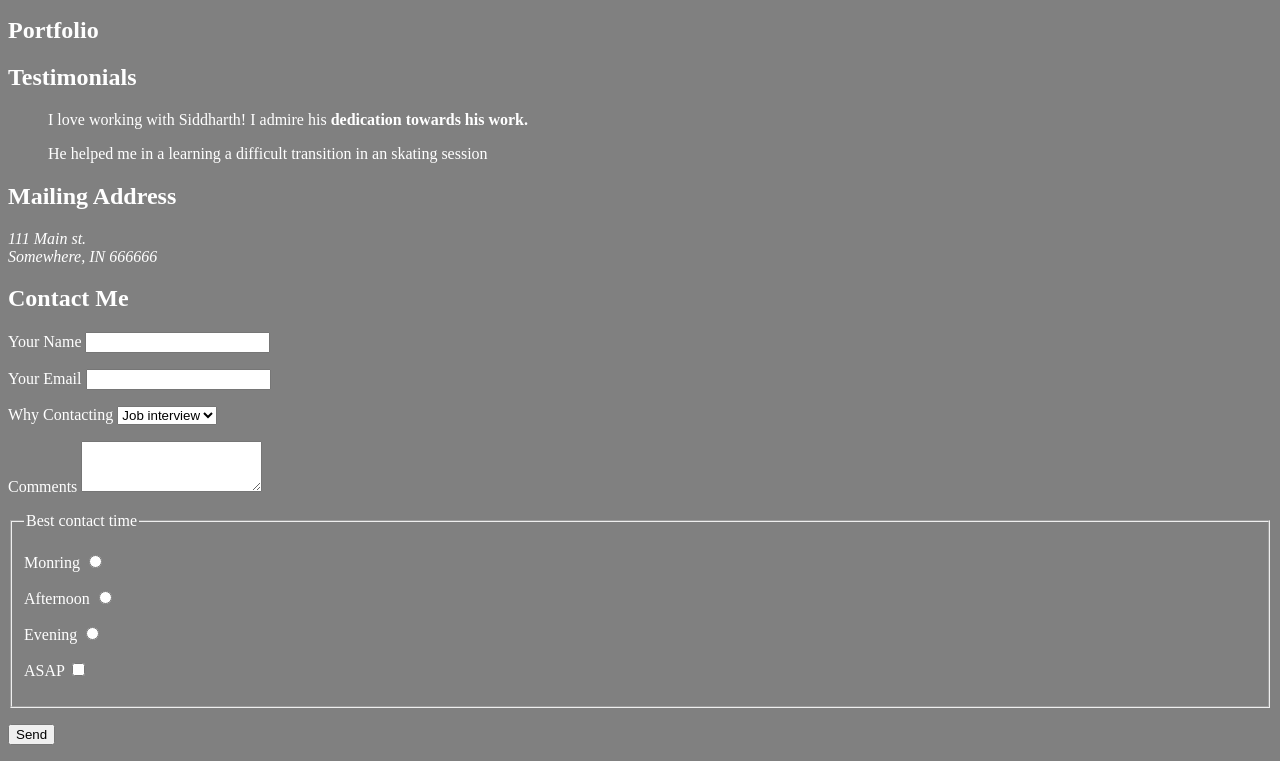
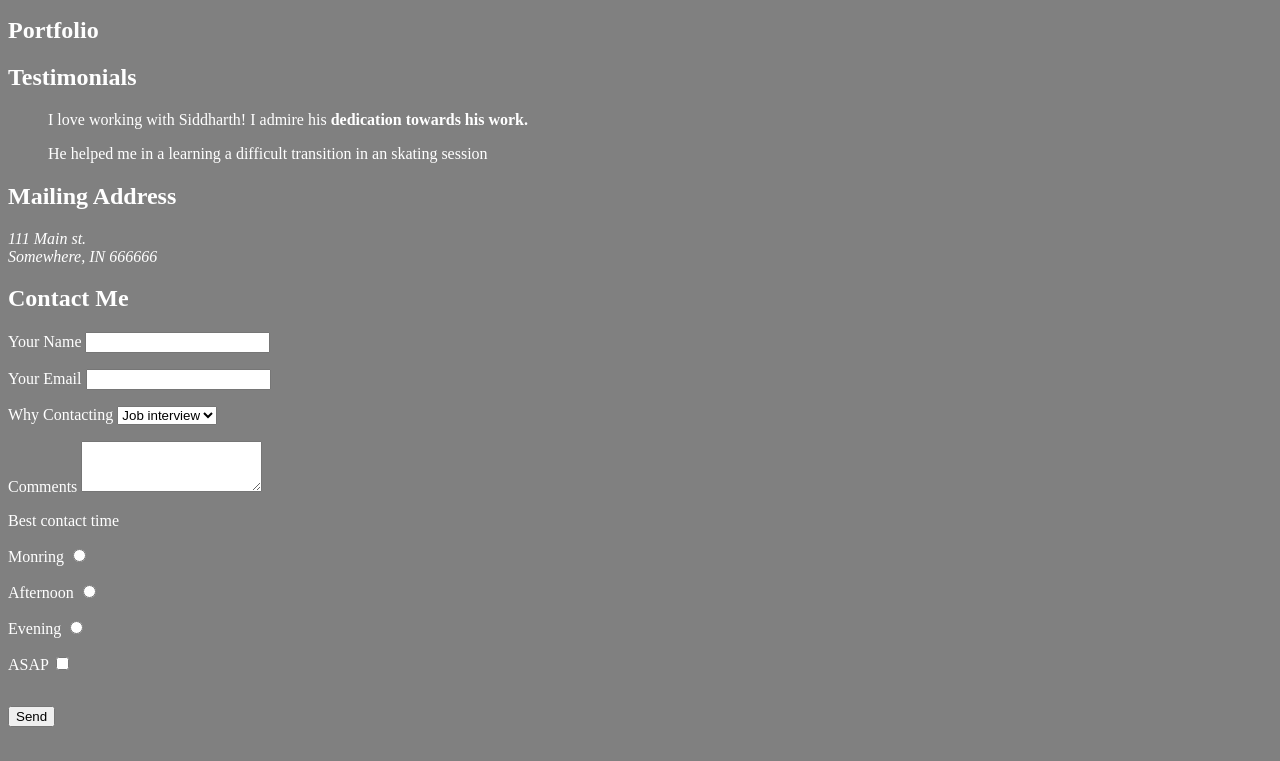
Before and after one commit to siddtheone/html-and-css, a website: page index.html in a window 1280 px wide. Shown: the part 1005-1766 px from the top of the page. Drawn offline with Linux system fonts and the light colour scheme.

Commit message:
Clean up and code sync

```diff
--- a/index.html
+++ b/index.html
@@ -161,7 +161,7 @@
             <label for="comments">Comments</label>
             <textarea rows="3" id="comments"></textarea>
           </p>
-          <fieldset>
+          <fieldset class="resume-fieldset">
             <legend>Best contact time</legend>
             <p>
               <label for="contacttime1">Monring</label>
--- a/styles.css
+++ b/styles.css
@@ -1,7 +1,13 @@
-a:where(:not(:hover)) {
-  text-decoration: none;
+* {
+  box-sizing: border-box;
 }
 
-nav a {
-  text-decoration: underline;
+.resume-fieldset {
+  border: none;
+  margin: 0;
+  padding: 0;
 }
+
+.resume-fieldset legend {
+  padding: 0;
+}
```
